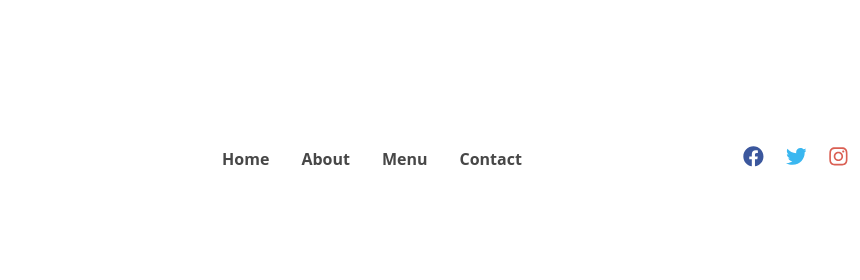
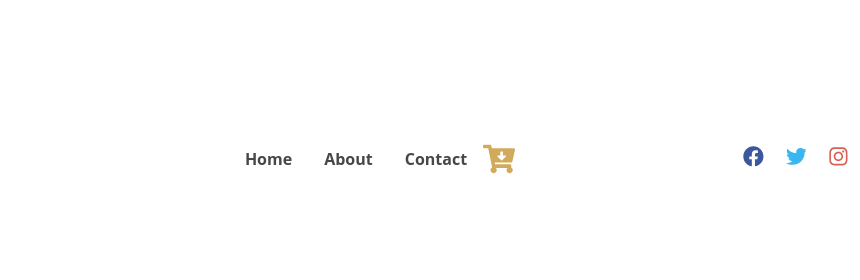
Before and after one commit to nabendu82/restaurant-gatsby, a Gatsby site: page /menu in a window 1280 px wide. Shown: the top 280 px of the page, 420-1280 px from the left. Built offline with nearby package versions, Linux system fonts and the light colour scheme; Gatsby itself is replaced by a stand-in of ours.

Commit message:
Part-15 blog done

```diff
--- a/src/components/HomeComponents/Menu.js
+++ b/src/components/HomeComponents/Menu.js
@@ -1,8 +1,7 @@
 import React from 'react'
 import { useStaticQuery, graphql } from 'gatsby'
-import { Section, Title, SectionButton } from '../../utils'
+import { Section, Title } from '../../utils'
 import styled from 'styled-components'
-import { Link } from 'gatsby'
 import Product from './Product'
 
 const Menu = () => {
--- a/src/components/HomeComponents/Product.js
+++ b/src/components/HomeComponents/Product.js
@@ -1,6 +1,6 @@
 import React from 'react'
 import styled from 'styled-components'
-import { styles } from '../../utils'
+import { styles, SectionButton } from '../../utils'
 import Img from 'gatsby-image'
 const Product = ({ product }) => {
     const { name, price, ingredients } = product
@@ -15,6 +15,7 @@ const Product = ({ product }) => {
                     <h3 className="price">${price}</h3>
                 </div>
                 <p className="info">{ingredients}</p>
+                <SectionButton>Order</SectionButton>
             </div>
         </ProductWrapper>
     )
--- a/src/components/globals/navbar/NavbarLinks.js
+++ b/src/components/globals/navbar/NavbarLinks.js
@@ -2,6 +2,7 @@ import React, { Component } from 'react'
 import styled from 'styled-components'
 import { Link } from 'gatsby'
 import { styles } from '../../../utils'
+import { FaCartArrowDown } from "react-icons/fa";
 
 class NavbarLinks extends Component {
     state = {
@@ -18,11 +19,6 @@ class NavbarLinks extends Component {
             },
             {
                 id: 2,
-                path: '/menu/',
-                name: 'menu',
-            },
-            {
-                id: 3,
                 path: '/contact/',
                 name: 'contact',
             },
@@ -41,12 +37,17 @@ class NavbarLinks extends Component {
                         </li>
                     )
                 })}
+                <FaCartArrowDown className="cart-icon" />
             </LinkWrapper>
         )
     }
 }
 
 const LinkWrapper = styled.ul`
+    display: flex;
+    flex-direction: column;
+    justify-content: flex-start;
+    align-items: center;
     li {
         list-style-type: none;
     }
@@ -65,12 +66,18 @@ const LinkWrapper = styled.ul`
             padding: 0.5rem 1rem 0.5rem 1.3rem;
         }
     }
+    .cart-icon {
+        cursor: pointer;
+        color: ${styles.colors.mainYellow};
+        font-size: 2rem;
+    }
     height: ${props => (props.open ? '152px' : '0px')};
     overflow: hidden;
     ${styles.transObject({ time: '1s' })};
     @media (min-width: 768px) {
         height: auto;
         display: flex;
+        flex-direction: row;
         margin: 0 auto;
             .nav-link:hover {
                 background: ${styles.colors.mainWhite};
```
